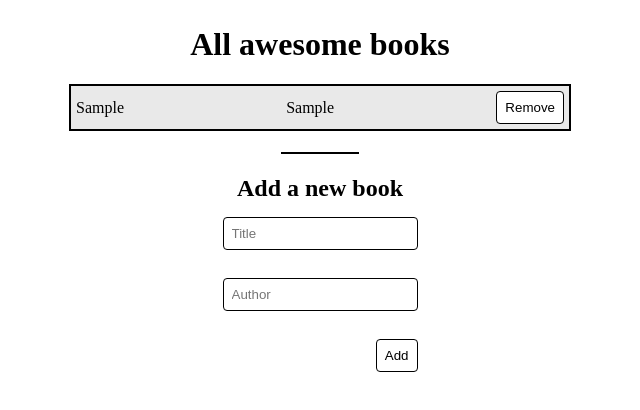
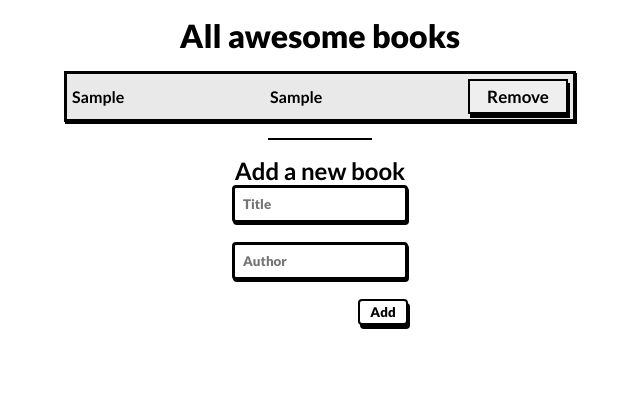
Before and after one commit to tasnimchy96/awesome-books, a website with bundled scripts: page index.html in a window 1280 px wide. Both pictures are taken after typing "Sample", "Sample" into the empty fields and a click on the button "Add". Shown: the whole page, without its empty margins (320-960 px from the left). Built offline with nearby package versions, Linux system fonts and the light colour scheme.

Commit message:
Fix style with the wireframe

```diff
--- a/bookStore.css
+++ b/bookStore.css
@@ -1,6 +1,9 @@
+@import url("https://fonts.googleapis.com/css2?family=Lato:wght@400;700;900&display=swap");
+
 * {
-  margin: 5px;
-
+  margin: 0;
+  padding: 0;
+  font-family: "Lato", sans-serif;
 }
 
 body {
@@ -11,15 +14,23 @@ body {
 h1 {
   text-align: center;
   padding: 1rem 0;
+  font-weight: 900;
 }
 
 li {
   list-style-type: none;
+  padding: 5px;
 }
 
 #bookList {
-  border: 2px solid #000;
+  border: 3px solid #000;
+  box-shadow: 1px 2px;
+  font-weight: 700;
   margin-bottom: 1rem;
+}
+
+#bookList:empty {
+  border: none;
 }
 
 .book {
@@ -34,13 +45,14 @@ li {
   background-color: #fff;
 }
 
-.book button {
-  background-color: #fff;
+.book > button {
+  width: 100px;
+  border: 2px solid #000;
   color: #000;
-  border: 1px solid #000;
-  border-radius: 0.25rem;
-  padding: 0.5rem;
-  cursor: pointer;
+  font-weight: 700;
+  font-size: 17px;
+  padding: 5px;
+  box-shadow: 2px 4px;
 }
 
 .form-container {
@@ -50,7 +62,7 @@ li {
 }
 
 hr {
-  width: 15%;
+  width: 20%;
   border: 1px solid #000;
   margin-bottom: 1rem;
 }
@@ -61,21 +73,25 @@ hr {
   align-items: center;
 }
 
-#addForm button {
+#addForm > button {
+  width: 50px;
+  border: 2px solid #000;
+  color: #000;
+  font-weight: 900;
+  padding: 3px;
+  box-shadow: 2px 4px;
   background-color: #fff;
-  color: #000;
-  border: 1px solid #000;
   border-radius: 0.25rem;
-  padding: 0.5rem;
   cursor: pointer;
-  display: flex;
   align-self: self-end;
 }
 
-#addForm input {
+#addForm > input {
   background-color: #fff;
   color: #000;
-  border: 1px solid #000;
+  font-weight: 900;
+  border: 3px solid #000;
+  box-shadow: 1px 2px;
   border-radius: 0.25rem;
   padding: 0.5rem;
 }
--- a/bookStore.js
+++ b/bookStore.js
@@ -1,68 +1,68 @@
-import Book from "./book.js";
+import Book from './book.js';
+
 class BookCollection {
   constructor() {
-    this.books = JSON.parse(localStorage.getItem("books")) || [];
-    this.bookList = document.querySelector("#bookList");
+    this.books = JSON.parse(localStorage.getItem('books')) || [];
+    this.bookList = document.querySelector('#bookList');
   }
 
   addNewBook(title, author) {
     const newBook = new Book(title, author);
     this.books.push(newBook);
-    localStorage.setItem("books", JSON.stringify(this.books));
+    localStorage.setItem('books', JSON.stringify(this.books));
     this.displayBooks();
   }
 
   removeBook(index) {
     this.books = this.books.filter((book, i) => i !== index);
-    localStorage.setItem("books", JSON.stringify(this.books));
+    localStorage.setItem('books', JSON.stringify(this.books));
     this.displayBooks();
   }
 
   displayBooks() {
-    this.bookList = document.getElementById("bookList");
-    bookList.innerHTML = "";
+    this.bookList = document.getElementById('bookList');
+    this.bookList.innerHTML = '';
 
     this.books.forEach((book, index) => {
-      const li = document.createElement("li");
+      const li = document.createElement('li');
       li.innerHTML = `
         <p>${book.title}</p>
         <p>${book.author}</p>
       `;
 
-      const removeBtn = document.createElement("button");
-      removeBtn.textContent = "Remove";
-      removeBtn.addEventListener("click", () => {
+      const removeBtn = document.createElement('button');
+      removeBtn.textContent = 'Remove';
+      removeBtn.addEventListener('click', () => {
         this.removeBook(index);
       });
 
       li.appendChild(removeBtn);
-      li.className = "book";
+      li.className = 'book';
       this.bookList.appendChild(li);
     });
   }
 }
 
-const bookForm = document.getElementById("addForm");
+const bookForm = document.getElementById('addForm');
 
 const myCollection = new BookCollection();
 
 function addBook(e) {
   e.preventDefault();
 
-  const titleInput = document.getElementById("title");
-  const authorInput = document.getElementById("author");
+  const titleInput = document.getElementById('title');
+  const authorInput = document.getElementById('author');
 
-  if (titleInput.value === "" || authorInput.value === "") {
-    alert("Please enter a title and an author");
+  if (titleInput.value === '' || authorInput.value === '') {
     return;
   }
 
   myCollection.addNewBook(titleInput.value, authorInput.value);
 
-  titleInput.value = "";
-  authorInput.value = "";
+  titleInput.value = '';
+  authorInput.value = '';
 }
 
-bookForm.addEventListener("submit", addBook);
+bookForm.addEventListener('submit', addBook);
 
 myCollection.displayBooks();
```
